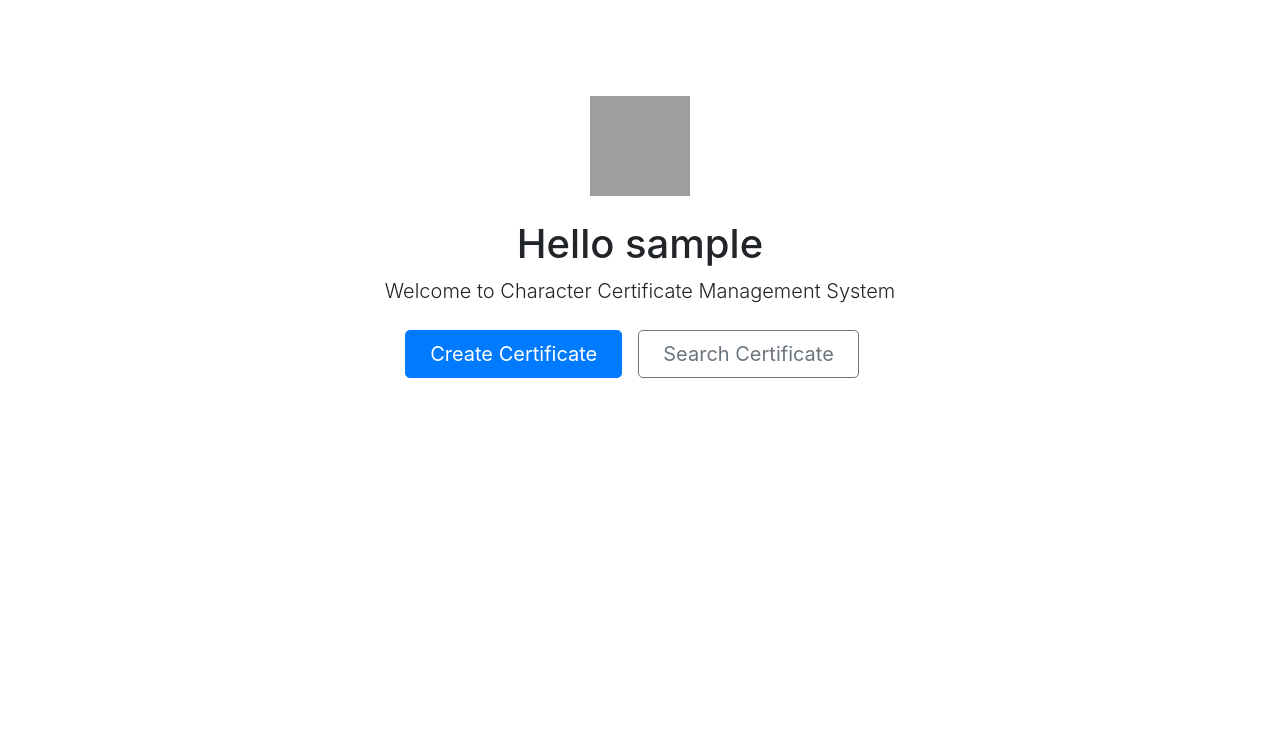
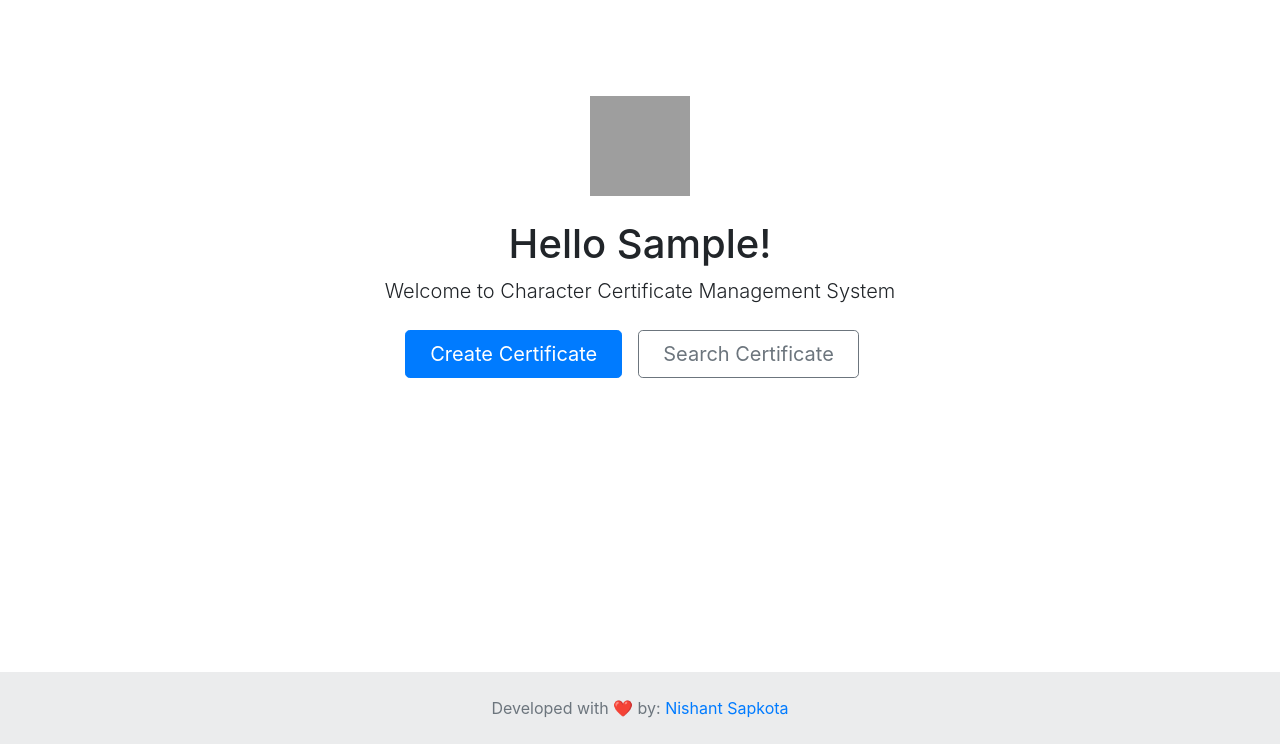
Before and after one commit to thenishantsapkota/CCMS, a Django app: page / in a window 1280 px wide. Shown: the part 56-800 px from the top of the page. Run offline with Django 4.2, Linux system fonts and the light colour scheme; the visitor is signed in with stand-in values (Sample User, id 1); some libraries are stand-ins or nearby versions; grey boxes are pictures that could not be loaded.

Commit message:
refactor: make some more UI changes

```diff
--- a/web_app/templates/base.html
+++ b/web_app/templates/base.html
@@ -49,5 +49,12 @@
     alertify.success('{{message}}');
     </script>
      {% endfor %}
+
+    <footer class="text-center text-lg-start bg-light text-muted mt-auto fixed-bottom ">
+      <div class="text-center p-4" style="background-color: rgba(0, 0, 0, 0.05);">
+        Developed with ❤️ by:
+        <a class="text-reset fw-bold" href="https://snishant.com.np">Nishant Sapkota</a>
+      </div>
+    </footer>
 </body>
 </html>
--- a/web_app/templates/landing.html
+++ b/web_app/templates/landing.html
@@ -16,7 +16,7 @@
 </div> -->
 <div class="px-4 py-5 my-5 text-center">
   <img class="d-block mx-auto mb-4" src="https://soe.mbman.edu.np/wp-content/uploads/2022/08/download-removebg-preview.png" alt="" width="100" height="100">
-  <h1 class="display-5 fw-bold">Hello {{request.user.username}}</h1>
+  <h1 class="display-5 fw-bold">Hello {{request.user.username | capfirst}}!</h1>
   <div class="col-lg-6 mx-auto">
     <p class="lead mb-4">Welcome to Character Certificate Management System</p>
     <div class="d-grid gap-5 d-sm-flex justify-content-sm-center">
```
